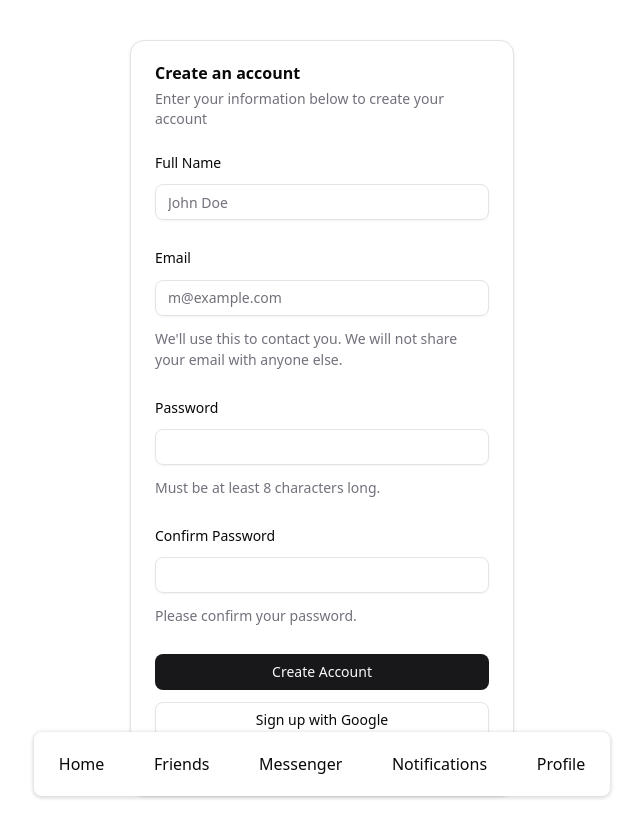
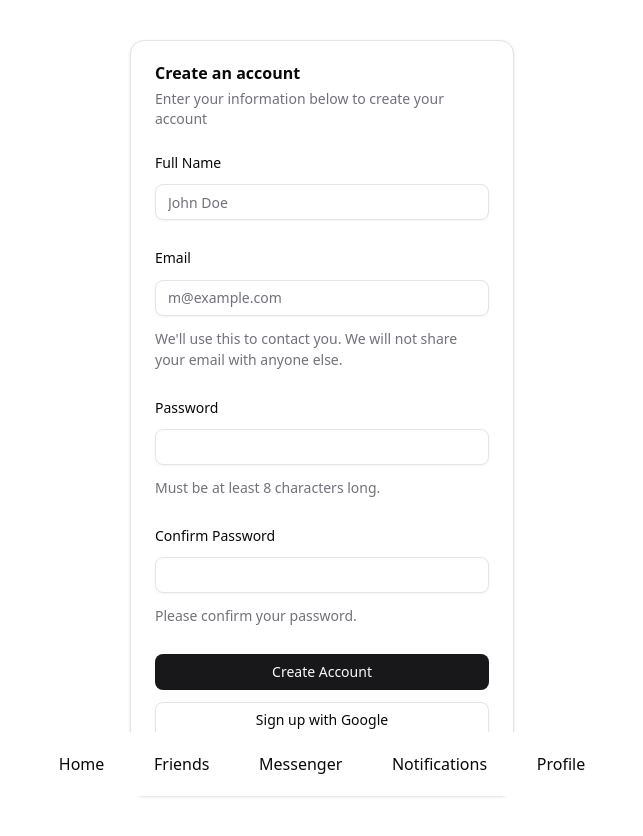
Before and after one commit to manik-babu/circle-client, a Next.js app: page /signup in a window 1280 px wide. Shown: the whole page, without its empty margins (318-961 px from the left). Built offline with nearby package versions, Linux system fonts and the light colour scheme.

Commit message:
Add custom layer

```diff
--- a/src/app/(commonLayout)/page.tsx
+++ b/src/app/(commonLayout)/page.tsx
@@ -11,7 +11,7 @@ export default async function Home() {
     <div className="flex gap-2 min-h-screen justify-center bg-zinc-50 font-sans dark:bg-black">
       <div className="flex flex-col gap-4 mt-6">
         {posts.map((post: Post, index: number) => (
-          <div id="main-post-container" className="flex dark:shadow-theme shadow-theme p-4 dark:bg-card bg-card rounded-md flex-col" key={index}>
+          <div id="main-post-container" className="flex p-4 dark:bg-card bg-card rounded-md flex-col" key={index}>
             <div id="post-header" className="flex gap-2">
               <div className="border-4 rounded-full h-12 w-12 flex justify-center items-center overflow-hidden">
                 <Image src='/a.jpg' alt="Profile" width={48} height={48} />
--- a/src/app/globals.css
+++ b/src/app/globals.css
@@ -46,7 +46,7 @@
   --radius-4xl: calc(var(--radius) + 16px);
 
   /* My custome variables */
-  --shadow-theme: var(--theme);
+
 
 }
 
@@ -86,8 +86,7 @@
 
   /* My custom variables */
 
-  /* --theme-sdw-light: 0 1px 3px 2px #0000001a, 0 2px 2px -2px #0000001a; */
-  --theme: 0 1px 3px 2px #0000001a, 0 2px 2px -2px #0000001a;
+
 }
 
 .dark {
@@ -124,8 +123,7 @@
   --sidebar-ring: oklch(0.552 0.016 285.938);
 
   /* My custome variables  */
-  /* --theme-dark: 20px 1px 3px 2px #ffffff, 20px 2px 2px -2px #ffffff; */
-  --theme: 0px 1px 3px 2px #ffffff34, 0px 2px 2px -2px #ffffff34;
+
 }
 
 @layer base {
--- a/src/components/layouts/Navber.tsx
+++ b/src/components/layouts/Navber.tsx
@@ -6,7 +6,7 @@ export default function Navber() {
     const { items: routes } = commonRoutes;
     return (
         <div className="fixed bottom-1 flex justify-center items-center w-screen h-16">
-            <ul className="relative flex w-xl justify-around items-center dark:shadow-theme shadow-theme dark:bg-card bg-card h-full rounded-md">
+            <ul className="relative flex w-xl justify-around items-center dark:bg-card bg-card h-full rounded-md">
                 {routes.map((route, index) => (
                     <li key={index}><Link href={route.url}>{route.title}</Link></li>
                 ))}
```
